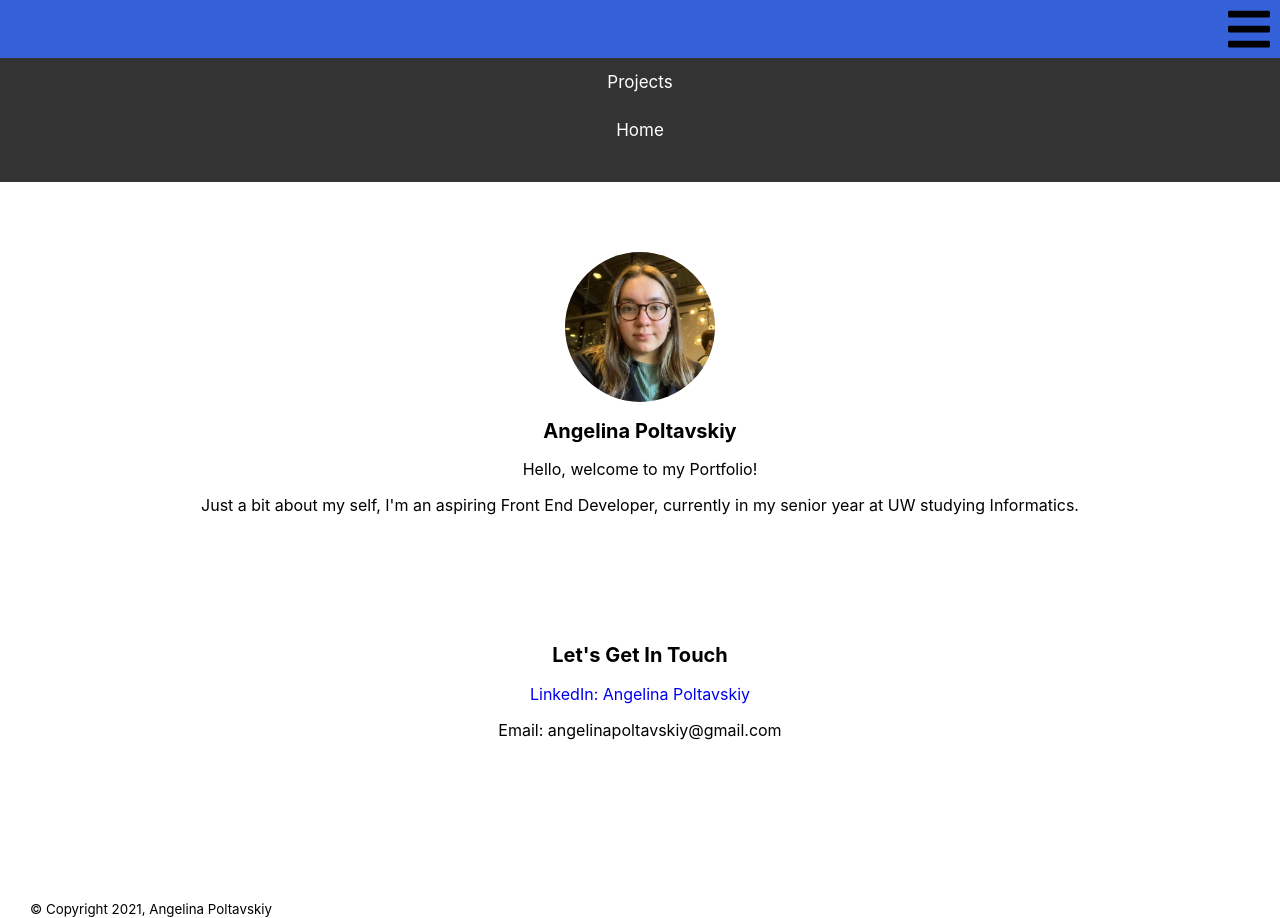
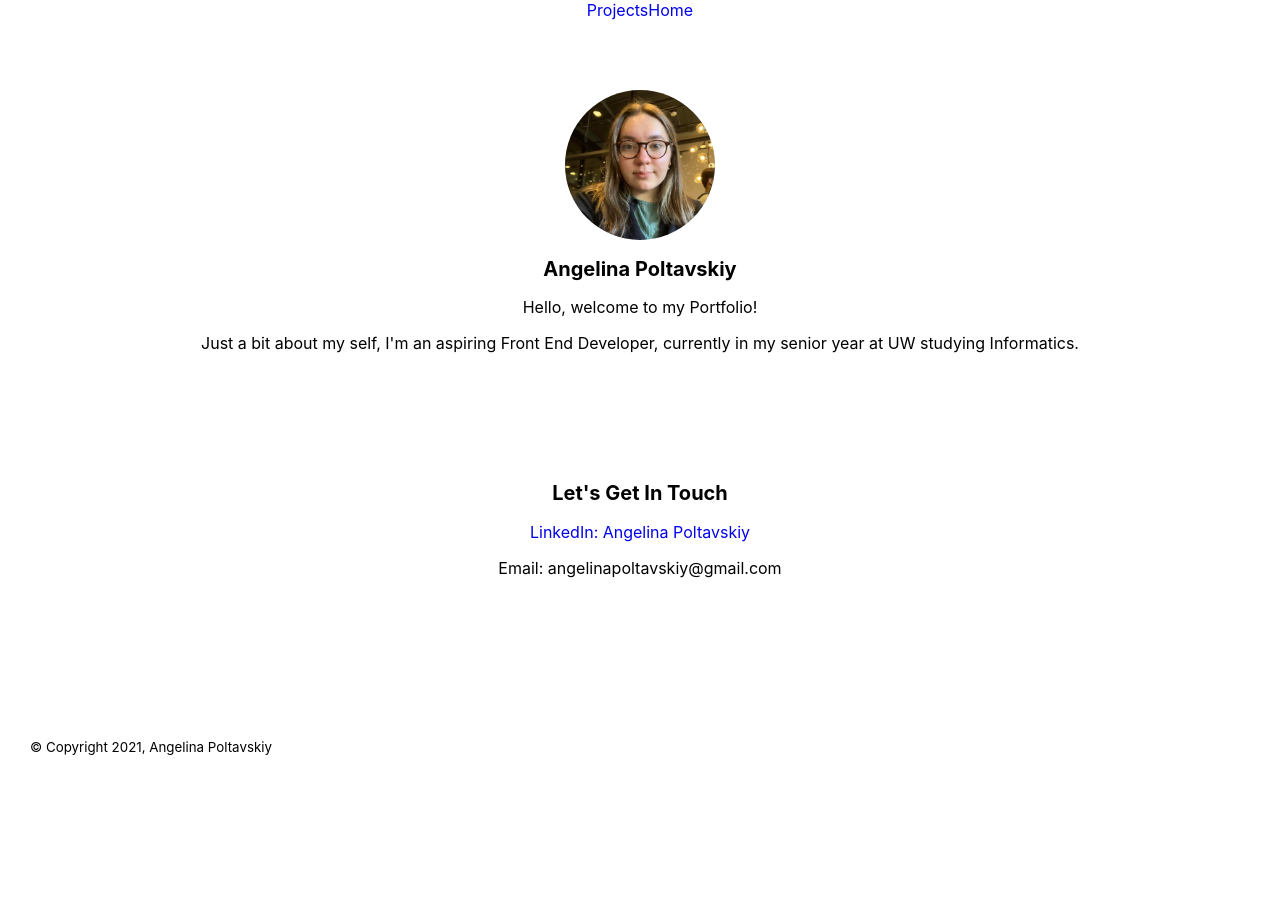
Before and after one commit to angelinapoltavskiy/portfolio, a React (Create React App) app: page / in a window 1280 px wide. After the commit the page ends 800 px from the top, so only its background shows below. Built offline with nearby package versions, Linux system fonts and the light colour scheme.

Commit message:
adding nav changes

```diff
--- a/src/Nav.js
+++ b/src/Nav.js
@@ -5,31 +5,57 @@ import { Link } from "react-router-dom";
 
 export default function Nav() {
   return (
-    <div class="bg-primary">
+    <section className="navigation">
+    <div className="mobileNav">
+    <div className="topbar">
       <nav className="navbar">
         <div class="nav">
-          <FontAwesomeIcon icon={faBars} size="3x" />
+          <a href="javascript:void(0);" onclick="myFunction()">
+            <FontAwesomeIcon icon={faBars} size="3x" />
+          </a>
         </div>
 
-        <div className="largeNav">
-          <Link
+        <div className="navElem">
+        <Link
             to="/PorjectsPage"
             href="./projects"
+            id="myLinks"
             style={{ textDecoration: "none" }}
           >
             Projects
           </Link>
-          <Link to="/" href="./" style={{ textDecoration: "none" }}>
+          <Link
+            to="/"
+            href="./"
+            id="myLinks"
+            style={{ textDecoration: "none" }}>
             Home
           </Link>
         </div>
-
-        <a href="javascript:void(0);" class="icon" onclick="myFunction()">
-          <i class="fa fa-bars"></i>
-        </a>
-
       </nav>
     </div>
+    </div>
+    <div className="desktopNav">
+        <div>
+        <Link
+            to="/PorjectsPage"
+            href="./projects"
+            id="myLinks"
+            style={{ textDecoration: "none" }}
+          >
+            Projects
+          </Link>
+          <Link
+            to="/"
+            href="./"
+            id="myLinks"
+            style={{ textDecoration: "none" }}>
+            Home
+          </Link>
+        </div>
+    </div>
+  </section>
+
   );
 }
 
--- a/src/index.css
+++ b/src/index.css
@@ -41,6 +41,7 @@ code {
   text-align: left;
 }
 
+
 .nav {
   background-color: #3561D8;
   padding: 5px;
@@ -54,7 +55,7 @@ code {
   position: relative;
 }
 
-.navbar #myLinks {
+.navElem {
   display: none;
 }
 
@@ -79,11 +80,11 @@ code {
 
 @media (min-width: 768px) {
 
-h1, h2 {
+.intro h1, h2 {
    font-size: 20px;
 }
 
-p {
+.intro p {
   font-size: 16px;
 }
 
@@ -97,6 +98,9 @@ p {
   text-align: center;
 }
 
+.mobileNav {
+  display: none;
+}
 
 }
 
```
